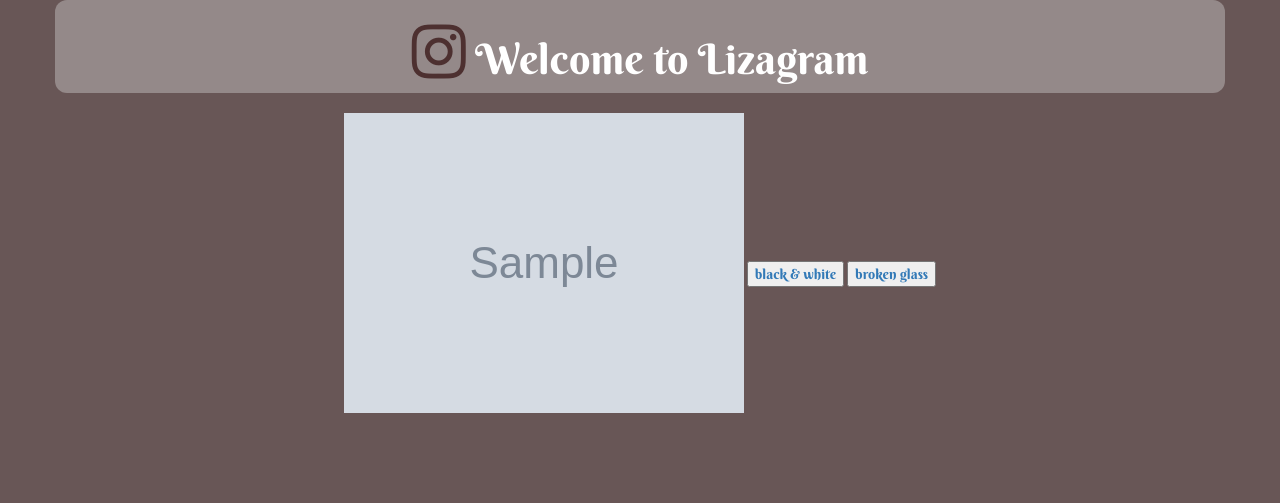
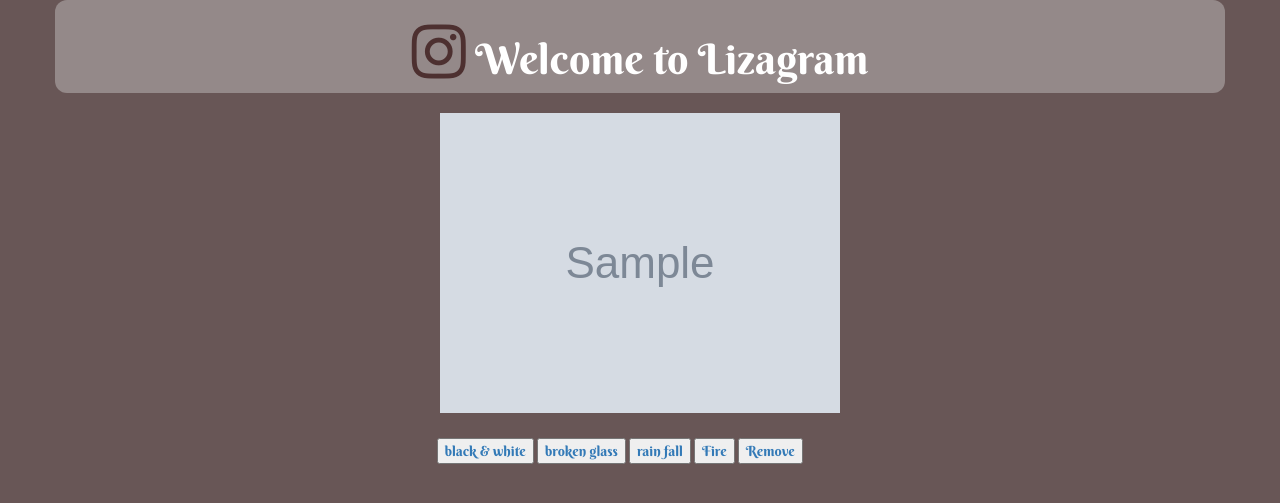
Before and after one commit to lbuenrostro/Django-Instagram, a Django app: page /insta/feed/ in a window 1280 px wide. Shown: the top 503 px of the page. Run offline with Django 3.2, Linux system fonts and the light colour scheme; tables that the repository leaves empty hold one stand-in row (values such as "Sample post"); grey boxes marked "Sample" are stand-in pictures; some libraries are stand-ins or nearby versions.

Commit message:
new <a> tag that makes a button for fire filter

```diff
--- a/insta/templates/insta/feed.html
+++ b/insta/templates/insta/feed.html
@@ -1,17 +1,30 @@
-{% extends 'insta/base.html' %} {% load static %}{% block content %}
+{% extends 'insta/base.html' %} {% load static %} {% block content %}
 <div class="row">
     {% if pictures %} {% for picture in pictures %}
     <div class="col-lg-12 photo-div">
         <img src="{% static picture.url %}?t={% now 'u' %}">
+    </div>
+
+    <div class="col-md-4 col-md-offset-4">
         <a href="{% url 'insta:grey' picture.id %}">
             <button>black &amp; white</button>
         </a>
         <a href="{% url 'insta:glass' picture.id %}">
             <button>broken glass</button>
         </a>
+        <a href="{% url 'insta:rain' picture.id %}">
+            <button>rain fall</button>
+        </a>
+        <a href="{% url 'insta:fire' picture.id %}">
+            <button>Fire</button>
+        </a>
+        <a href="{% url 'insta:delete' picture.id %}">
+            <button>Remove</button>
+        </a>
     </div>
+
     {% endfor %} {% else %}
-    <p>no pictures or sean messed up :'(</p>
+    <p>no pictures or liza messed up :'(</p>
     {% endif %}
 </div>
 {% endblock %}
```
Also changed, not shown: db.sqlite3.
